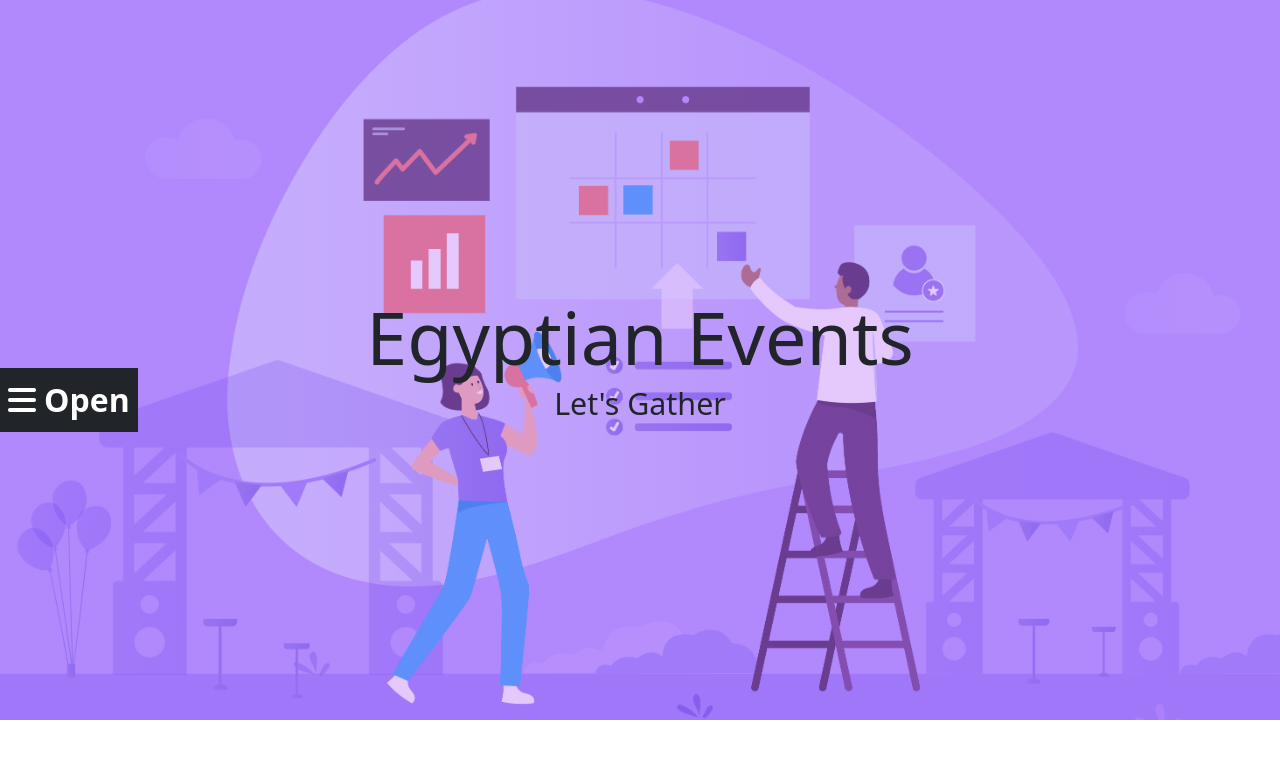
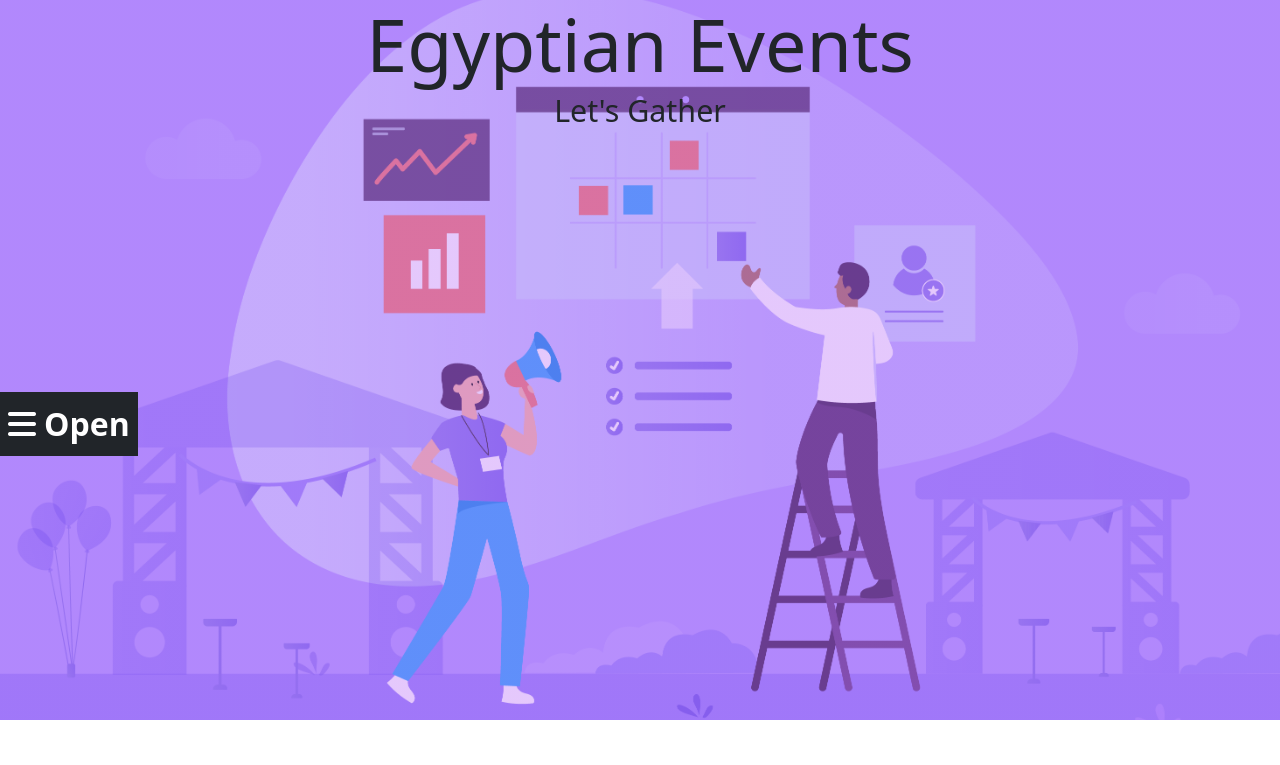
Before and after one commit to AyaAbdelmoghith/Egyptian-Events, a plain HTML site: page index.html in a window 1280 px wide. Shown: the top 765 px of the page. Drawn offline with Linux system fonts and the light colour scheme.

Commit message:
index.html

```diff
--- a/index.html
+++ b/index.html
@@ -10,6 +10,7 @@
         crossorigin="anonymous" referrerpolicy="no-referrer" />
     <link rel="stylesheet" href="css/bootstrap.min.css">
     <link rel="stylesheet" href="css/style.css">
+    <link rel="shortcut icon" href="./imgs/bg1.png" type="image/x-icon">
     <title>Egyptian Events</title>
 </head>
 
@@ -18,11 +19,11 @@
     <main>
         <header class="position-relative" id="home">
             <div
-                class="main-content d-flex flex-column justify-content-center align-items-center h-100 text-capitalize">
+                class="main-content d-flex flex-column justify-content-center align-items-center text-capitalize">
                 <h1>Egyptian Events</h1>
                 <p>Let's gather</p>
             </div>
-            <div class="nav-content d-flex position-absolute top-0 left-0 vh-100 ">
+            <div class="nav-content d-flex position-absolute top-0 left-0 min-vh-100 ">
                 <nav class="bg-dark text-white overflow-x-hidden list-unstyled fixed-top h-100">
                     <li class="close-icon text-white text-end">
                         <span class="fa-solid fa-close"></span>
@@ -32,7 +33,7 @@
                     <li><a href="#duration">Duration</a></li>
                     <li><a href="#contact">Contact</a></li>
                 </nav>
-                <div class="open-bars align-self-center fs-2 bg-dark text-white p-2 d-flex gap-2 align-items-center">
+                <div class="open-bars mt-5 align-self-center fs-2 bg-dark text-white p-2 d-flex gap-2 align-items-center">
                     <span class="fa-solid fa-bars"></span>
                     <span class="text-capitalize fw-bold">open</span>
                 </div>
```
